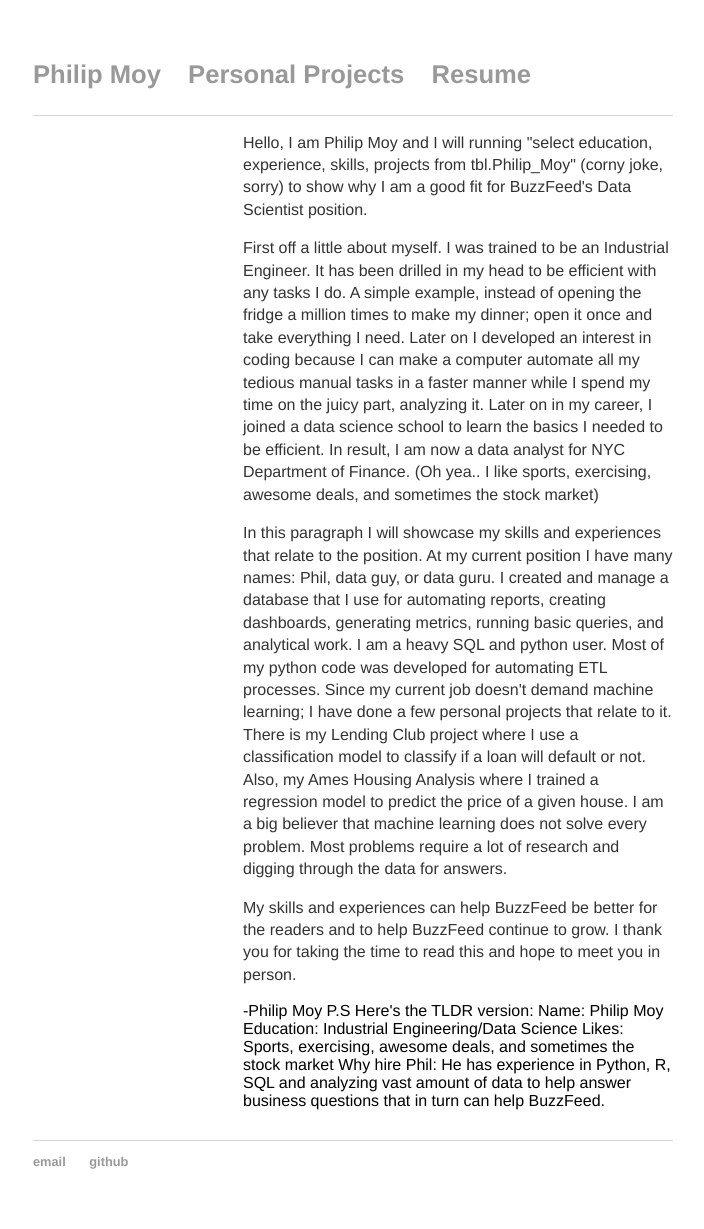
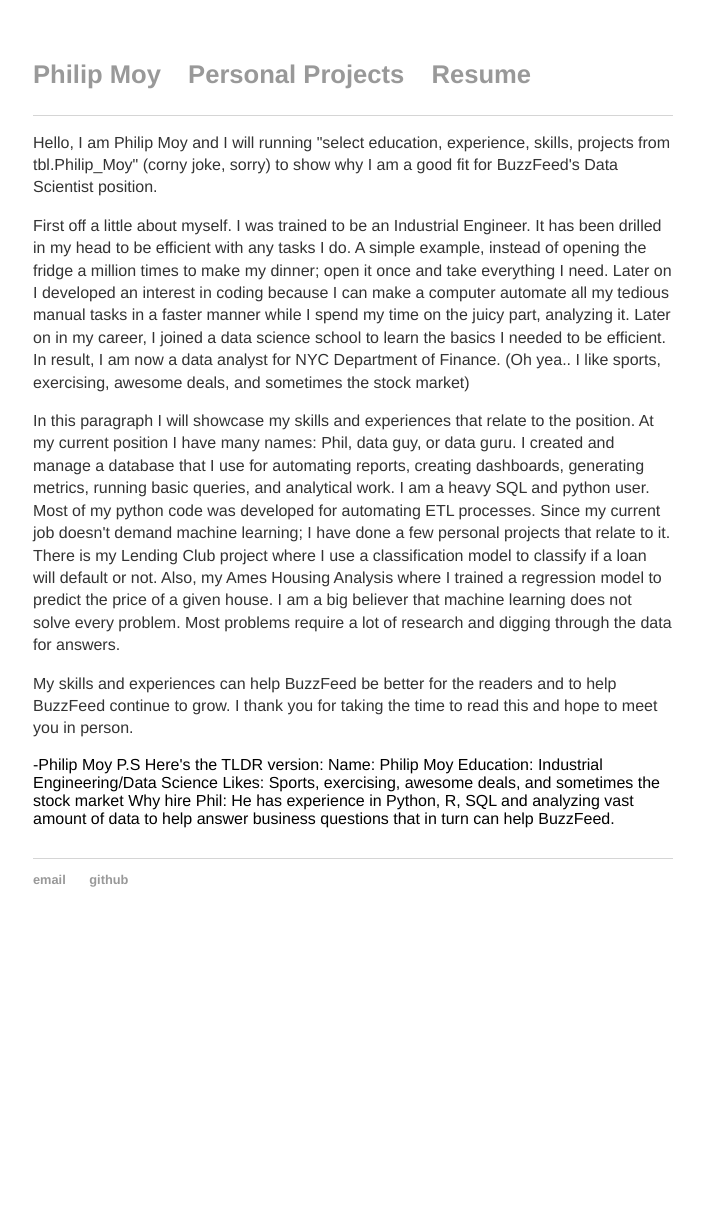
Before and after one commit to moyphilip/moyphilip.github.io, a Jekyll site: the page built from coverletters/index.html, in a window 1280 px wide. Shown: the whole page, without its empty margins (287-991 px from the left). Built offline with Jekyll 4.4.1, drawn with Linux system fonts in a browser that asks for light colours; after the commit the page ends 947 px from its top, so only the background shows below that.

Commit message:
Update main.css

```diff
--- a/css/main.css
+++ b/css/main.css
@@ -100,5 +100,4 @@
 /* Buzzfeed */
 .buzzfeed {
     font-family: 'Helvetica', 'Arial', 'Sans-Serif';
-    margin-left:210px;
 }
```
